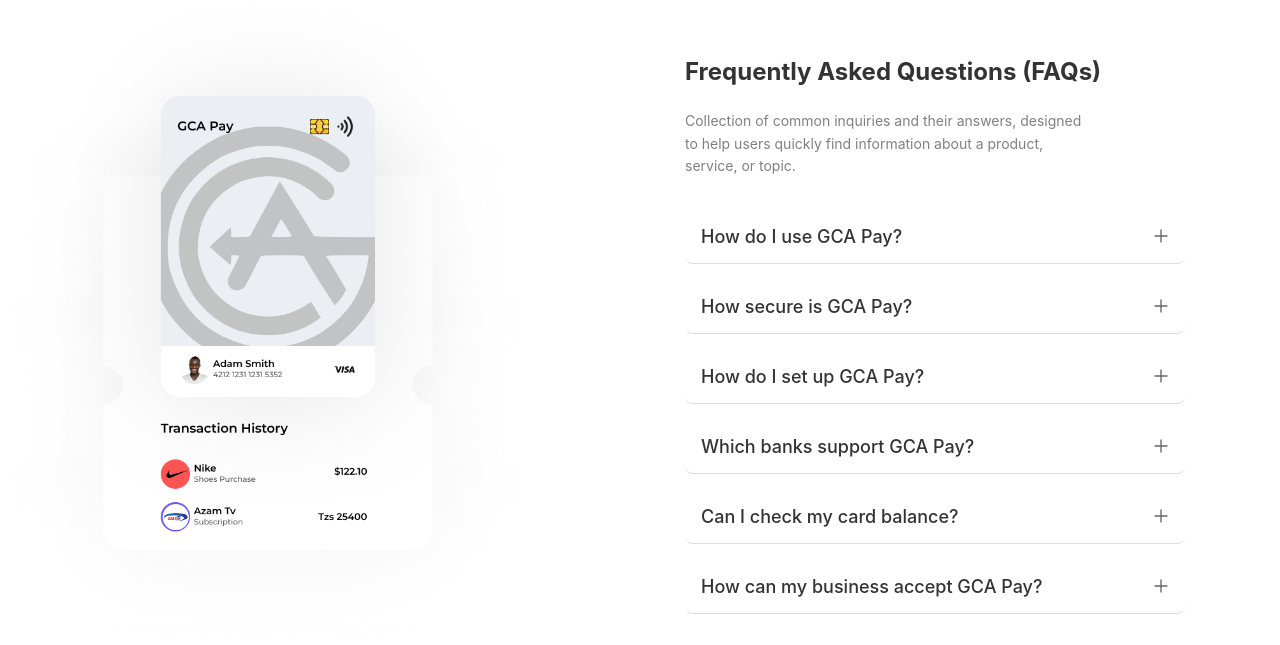
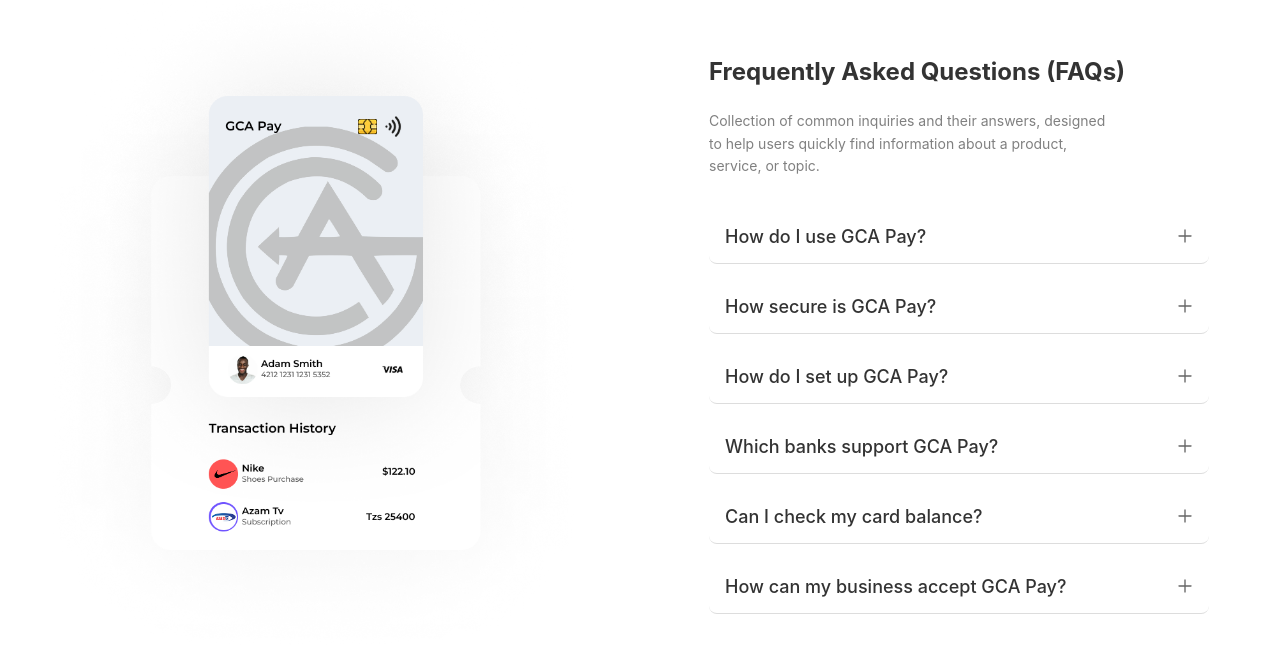
Before and after one commit to dking1234/golden-caven, a React (Create React App) app: page / in a window 1280 px wide. Shown: the part 4595-5240 px from the top of the page. Built offline with nearby package versions, Linux system fonts and the light colour scheme.

Commit message:
Update FaqsComponent.css

```diff
--- a/src/Components/FaqsComponent/FaqsComponent.css
+++ b/src/Components/FaqsComponent/FaqsComponent.css
@@ -9,6 +9,7 @@
   width: 35rem;
   max-width: 100%; /* Ensure image doesn't overflow */
   height: auto; /* Maintain aspect ratio */
+  margin-left: 3rem;
 }
 
 .faq-info {
```
